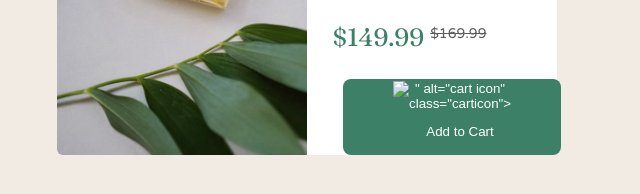
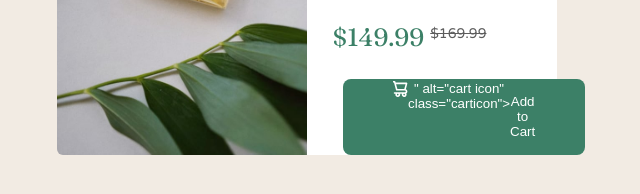
Before and after one commit to oreoshai/product-card-component, a plain HTML site: page index.html in a window 1280 px wide. Shown: the part 328-522 px from the top of the page, without its empty margins (333-973 px from the left). Drawn offline with Linux system fonts and the light colour scheme.

Commit message:
Update index.html

```diff
--- a/index.html
+++ b/index.html
@@ -23,7 +23,7 @@
        </p>
       <div class="paradiv"> <p class="smallmoney">$149.99</p><p class="bigmoney">$169.99</p> </div>
       <button>
-        <img src="<svg width="15" height="16" xmlns="http://www.w3.org/2000/svg"><path d="M14.383 10.388a2.397 2.397 0 0 0-1.518-2.222l1.494-5.593a.8.8 0 0 0-.144-.695.8.8 0 0 0-.631-.28H2.637L2.373.591A.8.8 0 0 0 1.598 0H0v1.598h.983l1.982 7.4a.8.8 0 0 0 .799.59h8.222a.8.8 0 0 1 0 1.599H1.598a.8.8 0 1 0 0 1.598h.943a2.397 2.397 0 1 0 4.507 0h1.885a2.397 2.397 0 1 0 4.331-.376 2.397 2.397 0 0 0 1.12-2.021ZM11.26 7.99H4.395L3.068 3.196h9.477L11.26 7.991Zm-6.465 6.392a.8.8 0 1 1 0-1.598.8.8 0 0 1 0 1.598Zm6.393 0a.8.8 0 1 1 0-1.598.8.8 0 0 1 0 1.598Z" fill="#FFF"/></svg>" alt="cart icon" class="carticon"> <p>Add to Cart </p>
+        <img src="images/icon-cart.svg" fill="#FFF"/></svg>" alt="cart icon" class="carticon"> <p>Add to Cart </p>
       </button>
     </div>
   </div>
```
